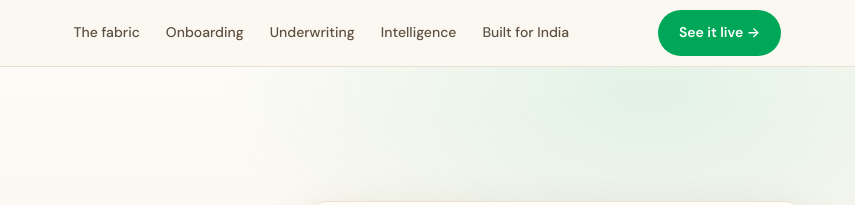
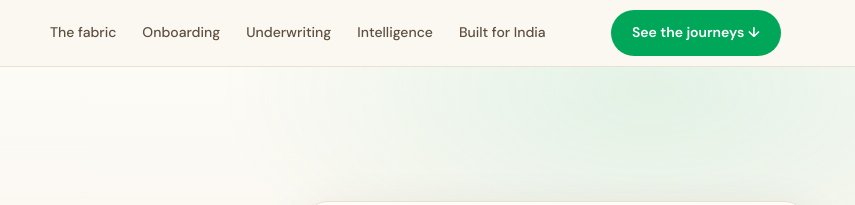
Before and after one commit to sri18386/manulife-landing, a website: page index.html in a window 1280 px wide. Shown: the top 205 px of the page, 425-1280 px from the left. Drawn offline with nearby package versions, Linux system fonts and the light colour scheme.

Commit message:
Rename nav CTA to 'See the journeys' to match its internal-scroll behaviour

```diff
--- a/index.html
+++ b/index.html
@@ -194,7 +194,7 @@
       <a href="#intelligence">Intelligence</a>
       <a href="#compliance">Built for India</a>
     </nav>
-    <a class="btn btn-pri" href="#onboarding">See it live →</a>
+    <a class="btn btn-pri" href="#onboarding">See the journeys ↓</a>
   </div>
 </header>
 
```
